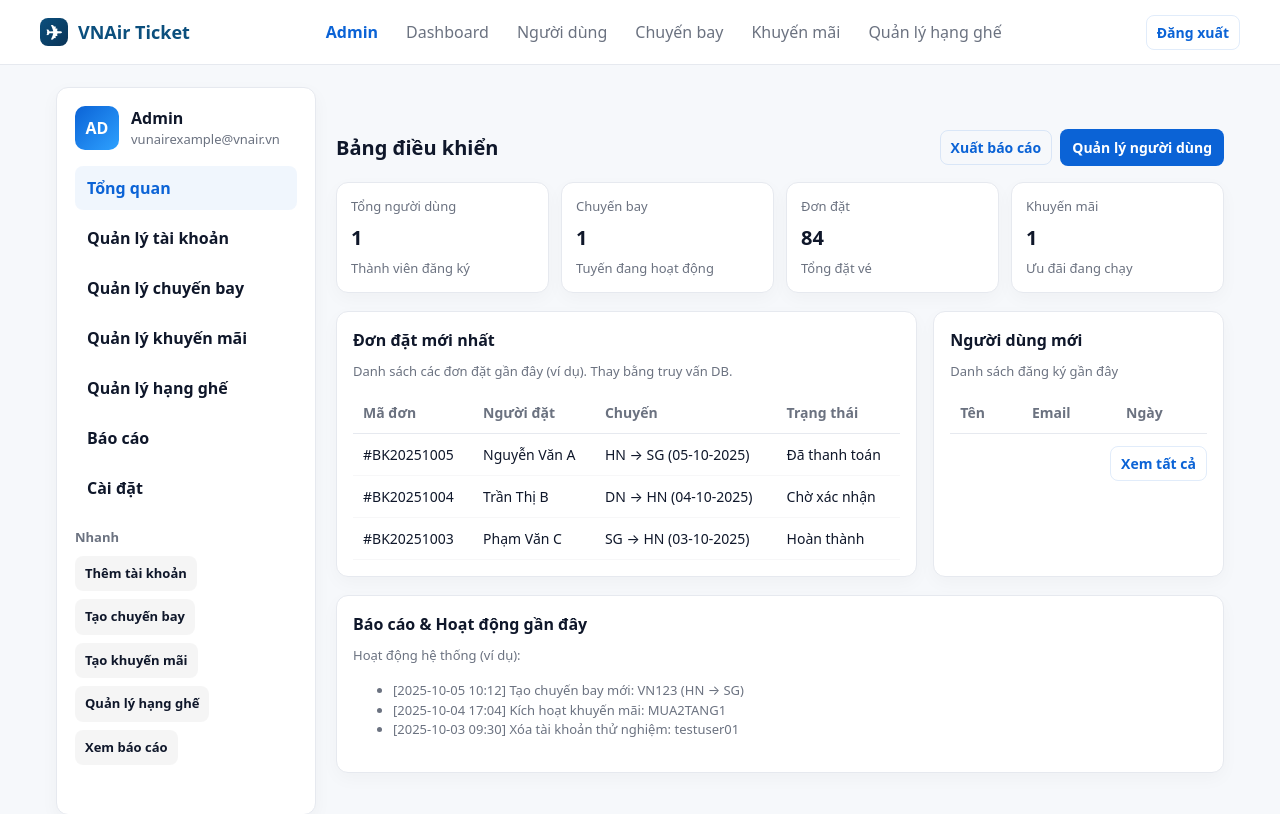
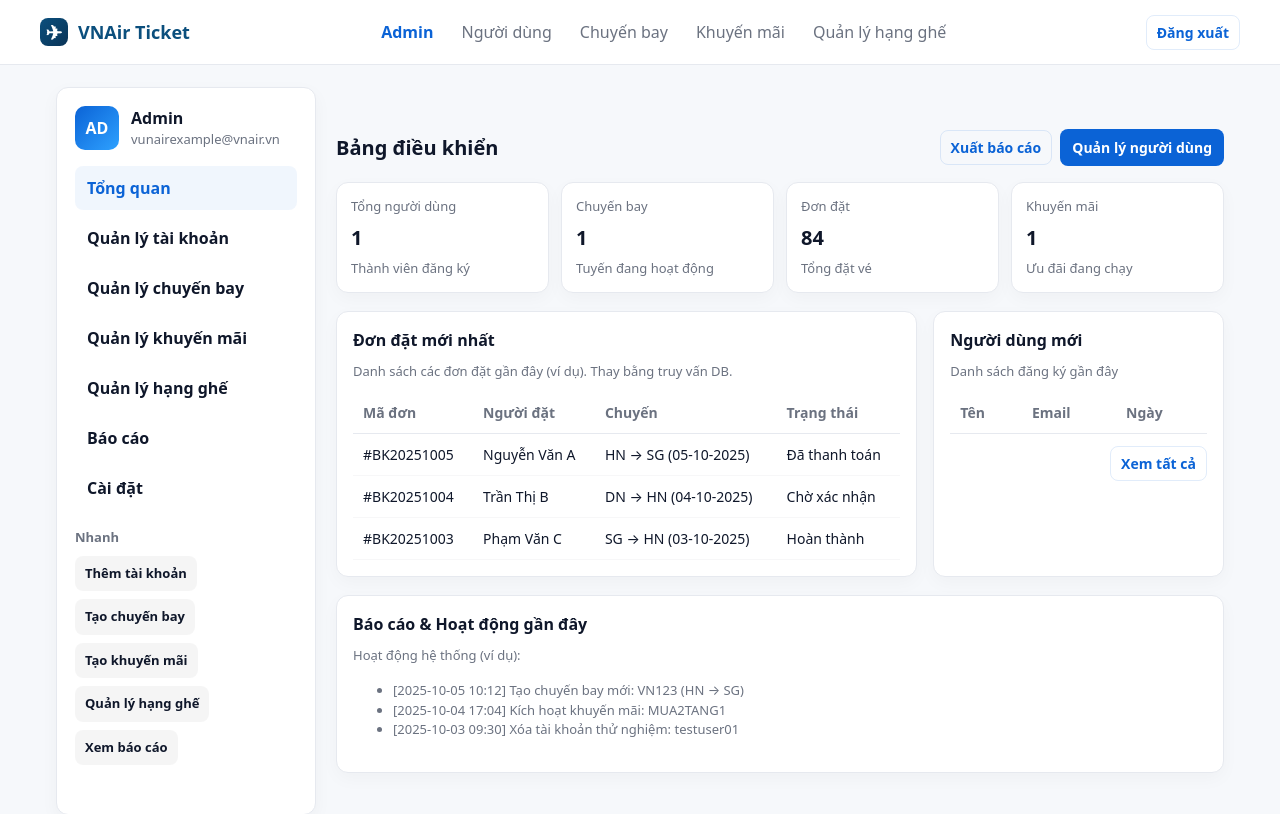
Before and after one commit to dimz1506/Web-ban-ve-may-bay, a PHP site: template airline/templates/admin_dashboard_view.php in a window 1280 px wide. Shown: the top 814 px of the page. Run offline with PHP 8.4, Linux system fonts and the light colour scheme; the template is opened without the code that fills it, so the values that code supplies are empty.

Commit message:
admin_dashboard_view.php

```diff
--- a/airline/templates/admin_dashboard_view.php
+++ b/airline/templates/admin_dashboard_view.php
@@ -60,7 +60,7 @@ try {
       <div class="brand"><div class="logo" aria-hidden="true">✈</div><div>VNAir Ticket</div></div>
       <nav class="toplinks" aria-hidden="false">
         <strong>Admin</strong>
-        <a href="index.php?p=dashboard" class="active">Dashboard</a>
+
         <a href="index.php?p=users">Người dùng</a>
         <a href="index.php?p=flights">Chuyến bay</a>
         <a href="index.php?p=promotions">Khuyến mãi</a>
```
